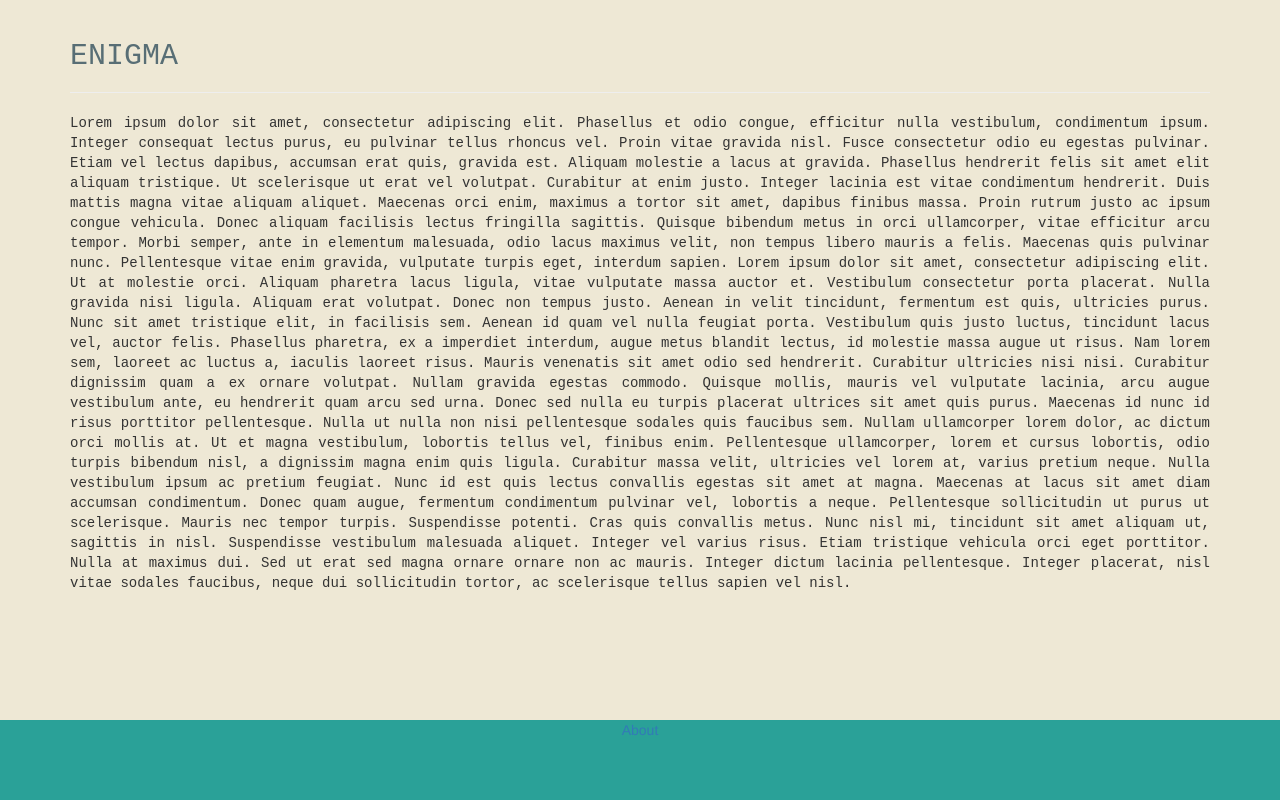
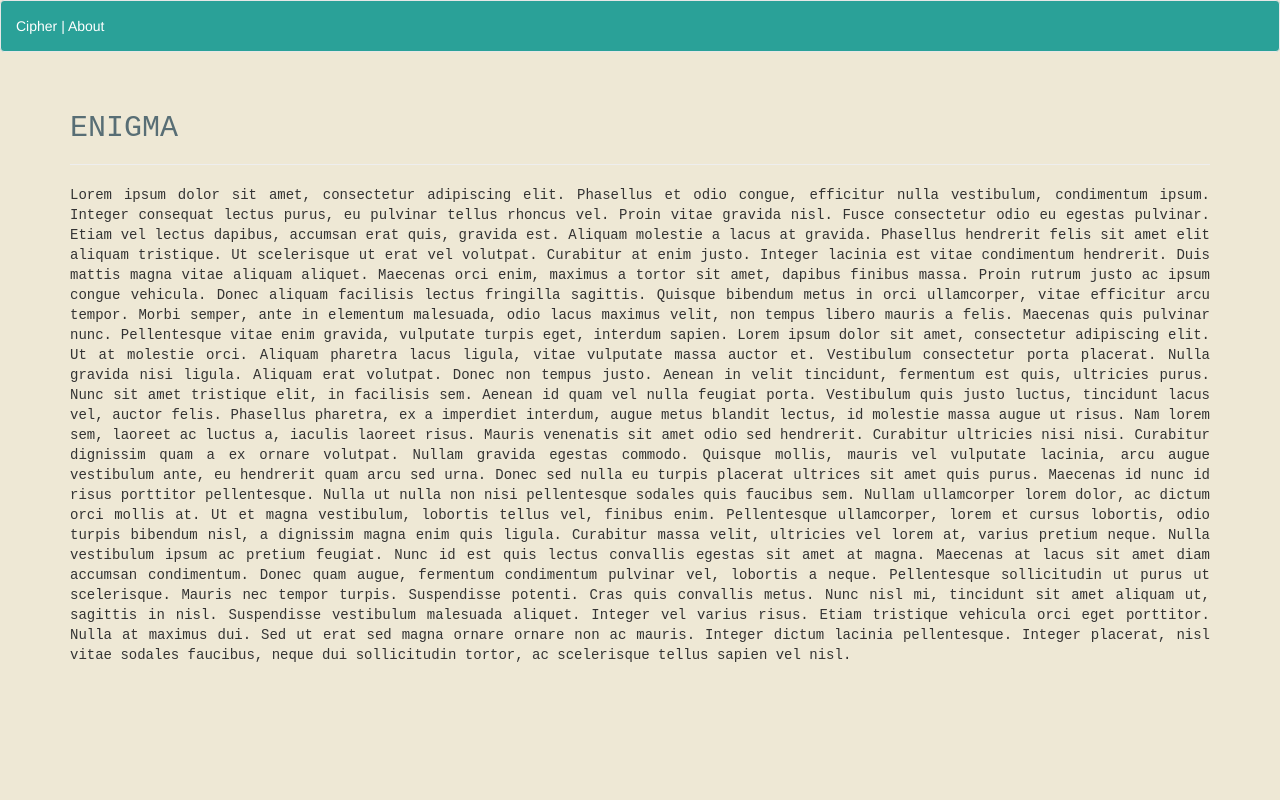
Before and after one commit to atmaybury/enigmaweb, a Flask app: template templates/about.html in a window 1280 px wide. Run offline with Flask 2, Linux system fonts and the light colour scheme; the template is opened without the code that fills it, so the values that code supplies are empty; some libraries are stand-ins or nearby versions.

Commit message:
added navbar with links

```diff
--- a/static/styles.css
+++ b/static/styles.css
@@ -8,11 +8,12 @@ textarea{
     box-sizing: border-box;
     resize: none;
 }
-footer{
-    height: 80px;
+.navbar{
     background-color: #2aa198;
-    color: #ffffff;
     text-align: center;
+}
+#navbarText, #navbarText a{
+    color: white;
 }
 
 
--- a/templates/layout.html
+++ b/templates/layout.html
@@ -22,6 +22,12 @@
 
     <body>
 
+        <nav class="navbar navbar-default">
+            <p id="navbarText" class="navbar-text">
+            <a href="{{ url_for('index') }}">Cipher</a> | <a href="{{ url_for('about') }}">About</a>
+            </p>
+        </nav>
+
         <div class="container">
 
             <div class="page-header">
@@ -29,10 +35,6 @@
             </div>
 
             {% block main %}{% endblock %}
-
-            <footer class="footer navbar-fixed-bottom">
-                <a href="{{ url_for('about') }}">About</a>
-            </footer>
 
         </div>
 
```
